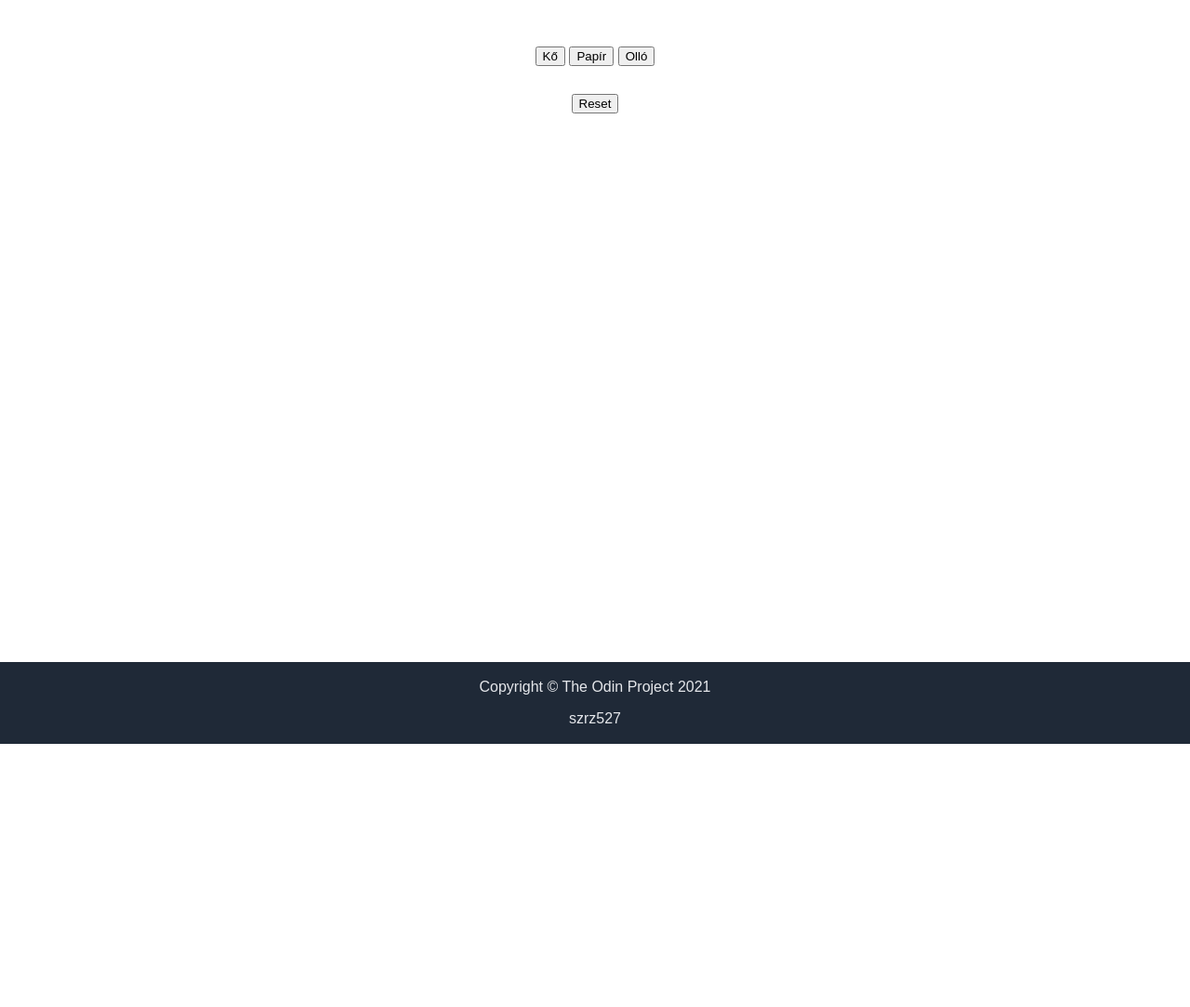
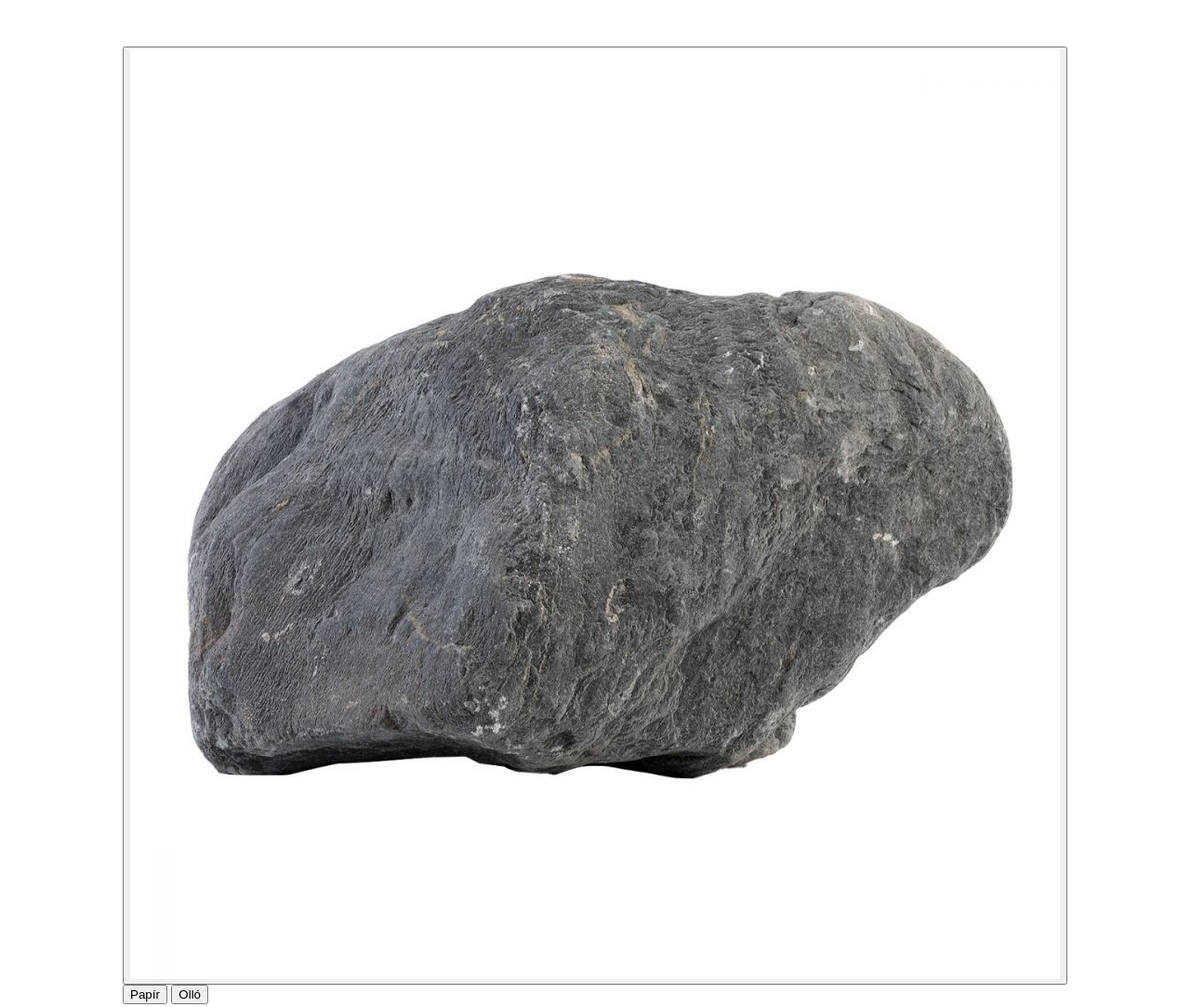
Before and after one commit to szrz527/rock-paper-scissors, a plain HTML site: page index.html in a window 1280 px wide. Shown: the top 1083 px of the page at 93% size. Before the commit the page ends 800 px from the top, so only its background shows below. Drawn offline with Linux system fonts and the light colour scheme.

Commit message:
gombok képpel elkezdve

```diff
--- a/index.html
+++ b/index.html
@@ -10,7 +10,7 @@
 <body>
     <div class="game">
         <div class="buttons">
-            <button id="rock">Kő</button>
+            <button id="rock"><img src="./img/stone.jpg"></button>
             <button id="paper">Papír</button>
             <button id="scissors">Olló</button>
         </div>
```
Also changed, not shown: img/stone.jpg (added).
